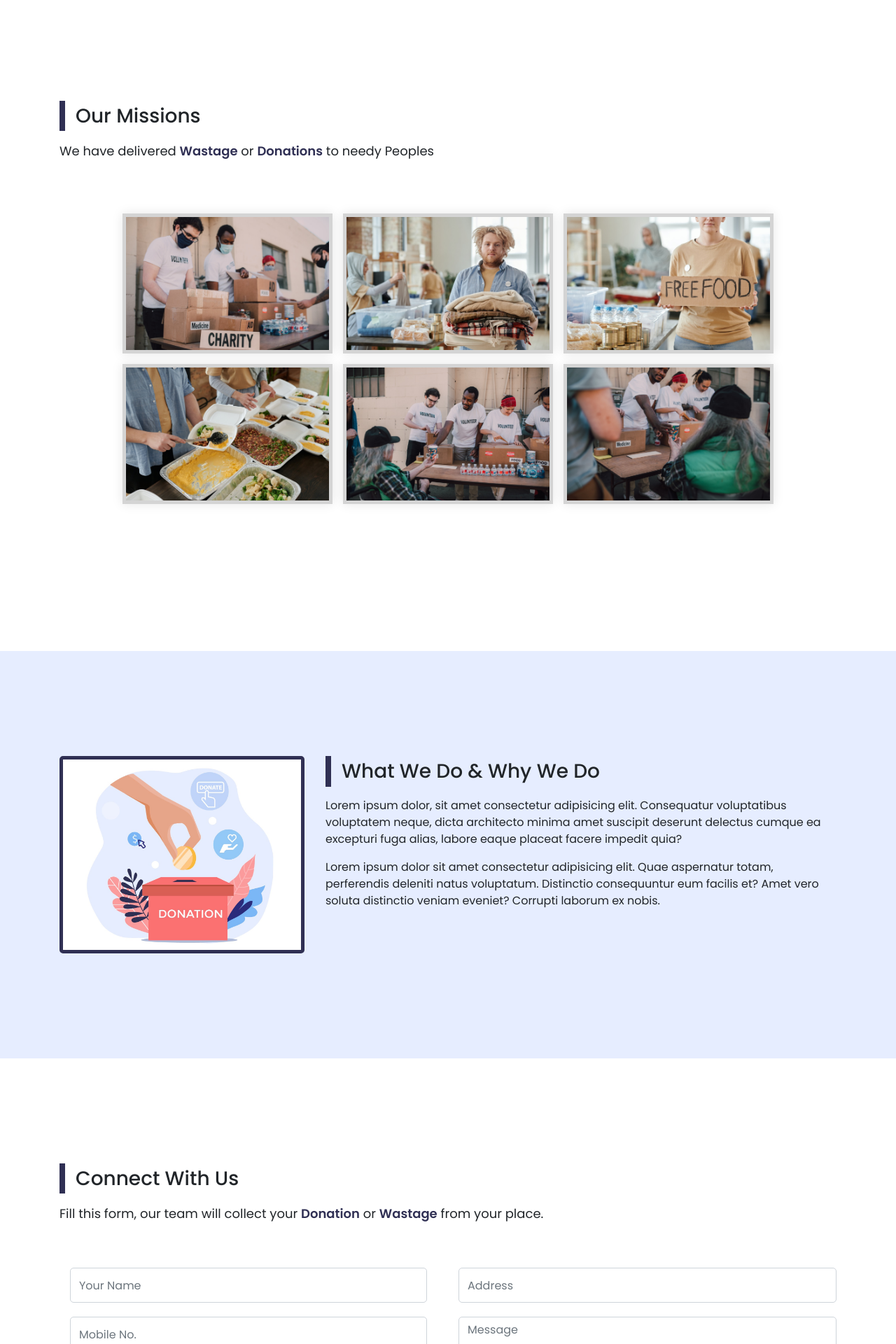
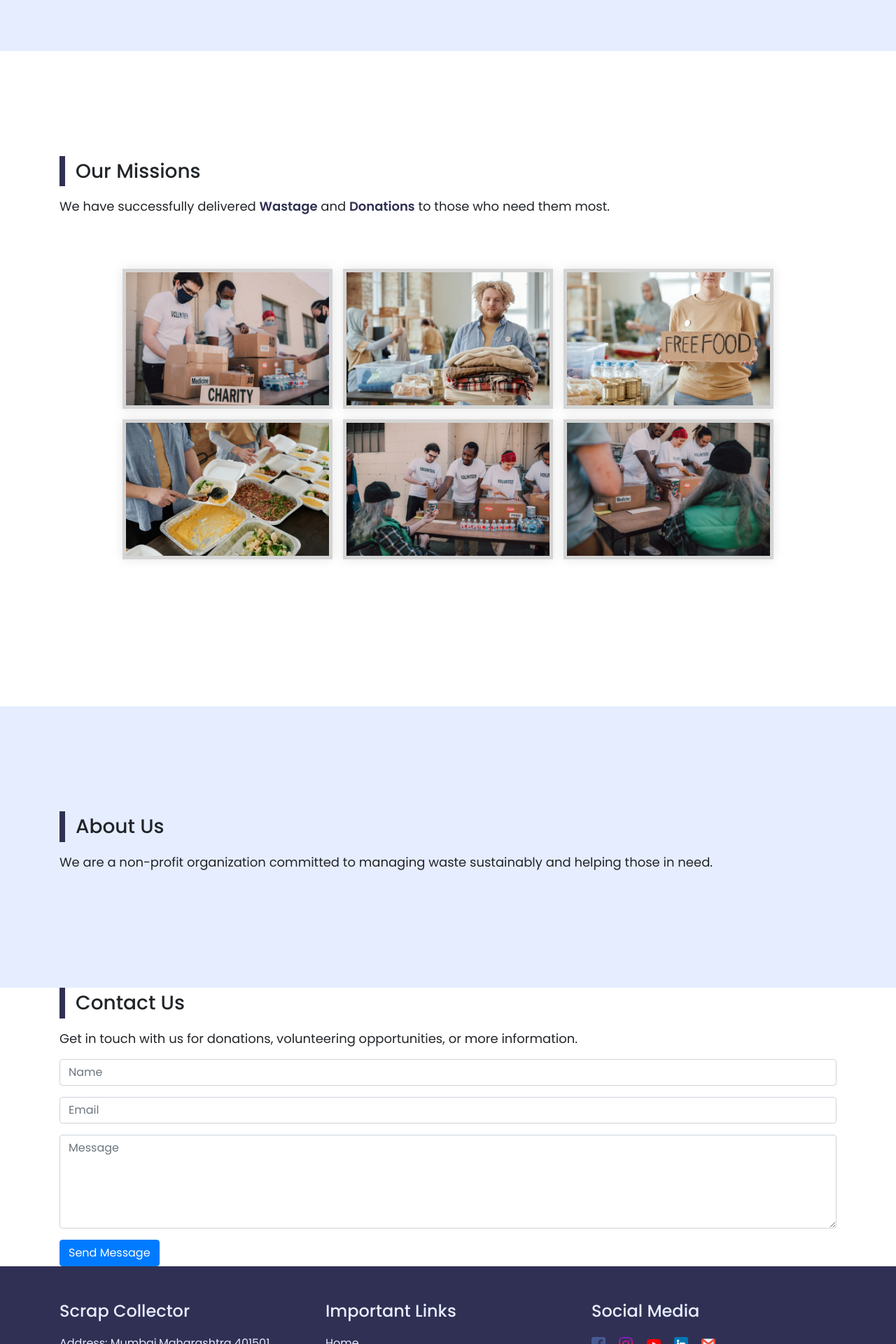
Before and after one commit to amal4510/Scrap-Store-, a Flask app: page / in a window 1280 px wide. Shown: the part 2040-3960 px from the top of the page at 70% size. Run offline with Flask 3, Linux system fonts and the light colour scheme.

Commit message:
Update index.html

```diff
--- a/templates/index.html
+++ b/templates/index.html
@@ -20,7 +20,7 @@
         <header>
             <div class="container">
                 <nav class="navbar navbar-expand-lg navbar-dark">
-                    <a class="navbar-brand" href="#home">Scrap Collector</a>
+                    <a class="navbar-brand" href="#home">Scrapify</a>
                     <button class="navbar-toggler" type="button" data-toggle="collapse"
                         data-target="#navbarSupportedContent" aria-controls="navbarSupportedContent"
                         aria-expanded="false" aria-label="Toggle navigation">
@@ -80,8 +80,9 @@
                     <div class="col-lg-6 align-item-center">
                         <div class="home-info">
                             <h1>Alone we can do little, together we can do so much</h1>
-                            <h2>We <span>Scrap Collector foundation</span> manage wastage for needy peoples</h2>
-                            <p>Lorem ipsum dolor sit amet consectetur adipisicing elit. Id nobis voluptates modi.</p>
+                            <h2>We <span>Scrap Collector foundation</span> manage waste for those in need</h2>
+                            <p>Our mission is to bridge the gap between those with surplus items and communities in
+                                need. We collect donations and ensure they reach the right hands.</p>
                             <div class="buttons">
                                 <a href="#contact" class="btn1">Donate now</a>
                             </div>
@@ -100,14 +101,14 @@
     <section class="don-sec" id="donation">
         <div class="container">
             <div class="heading">
-                <h2>We Manage Wastage or Donation like..</h2>
+                <h2>We Manage Waste or Donations like..</h2>
             </div>
             <div class="row">
                 <div class="col-lg-4">
                     <div class="don-box">
                         <img src="{{url_for('static', filename='img/don/clothing.png')}}" alt="Clothes">
                         <h3>Clothes</h3>
-                        <p>Lorem ipsum dolor sit amet consectetur.</p>
+                        <p>Gently used clothes are collected and distributed to those in need.</p>
                         <a href="#contact" class="btn1">Donate Now</a>
                     </div>
                 </div>
@@ -115,7 +116,7 @@
                     <div class="don-box">
                         <img src="{{url_for('static', filename='img/don/sneakers.png')}}" alt="Footwear">
                         <h3>Footwear</h3>
-                        <p>Lorem ipsum dolor sit amet consectetur.</p>
+                        <p>Footwear donations help provide essentials to families in need.</p>
                         <a href="#contact" class="btn1">Donate Now</a>
                     </div>
                 </div>
@@ -123,7 +124,7 @@
                     <div class="don-box">
                         <img src="{{url_for('static', filename='img/don/salary.png')}}" alt="Fund">
                         <h3>Fund</h3>
-                        <p>Lorem ipsum dolor sit amet consectetur.</p>
+                        <p>Your monetary donations go directly towards relief efforts.</p>
                         <a href="#contact" class="btn1">Donate Now</a>
                     </div>
                 </div>
@@ -131,15 +132,15 @@
                     <div class="don-box">
                         <img src="{{url_for('static', filename='img/don/gadgets.png')}}" alt="Gadgets">
                         <h3>Gadgets</h3>
-                        <p>Lorem ipsum dolor sit amet consectetur.</p>
+                        <p>Old electronics and gadgets are refurbished and provided to underserved communities.</p>
                         <a href="#contact" class="btn1">Donate Now</a>
                     </div>
                 </div>
                 <div class="col-lg-4">
                     <div class="don-box">
                         <img src="{{url_for('static', filename='img/don/book.png')}}" alt="Stationery">
-                        <h3>Stationary</h3>
-                        <p>Lorem ipsum dolor sit amet consectetur.</p>
+                        <h3>Stationery</h3>
+                        <p>Notebooks, pens, and other school supplies for students in need.</p>
                         <a href="#contact" class="btn1">Donate Now</a>
                     </div>
                 </div>
@@ -147,7 +148,7 @@
                     <div class="don-box">
                         <img src="{{url_for('static', filename='img/don/shopping-bag.png')}}" alt="Food">
                         <h3>Food</h3>
-                        <p>Lorem ipsum dolor sit amet consectetur.</p>
+                        <p>Non-perishable food donations support families facing food insecurity.</p>
                         <a href="#contact" class="btn1">Donate Now</a>
                     </div>
                 </div>
@@ -159,7 +160,8 @@
         <div class="container">
             <div class="heading">
                 <h2>Our Missions</h2>
-                <p>We have delivered <span>Wastage</span> or <span>Donations</span> to needy Peoples</p>
+                <p>We have successfully delivered <span>Wastage</span> and <span>Donations</span> to those who need them
+                    most.</p>
             </div>
             <div class="gallery-sec">
                 <div class="container">
@@ -180,7 +182,7 @@
                 </div>
                 <div class="pop-image">
                     <span>&times;</span>
-                    <img src="{{url_for('static', filename='img/gallery/1.jpg')}}" alt="Gallery Image">
+                    <img src="{{url_for('static', filename='img/miss/1.jpg')}}" alt="Selected Mission">
                 </div>
             </div>
         </div>
@@ -188,83 +190,33 @@
 
     <section class="about-sec" id="about">
         <div class="container">
-            <div class="row">
-                <div class="col-lg-4 about-img">
-                    <img src="{{url_for('static', filename='img/img-2.jpeg')}}" alt="About Us">
-                </div>
-                <div class="col-lg-8 order-first order-lg-last">
             <div class="heading">
-                        <h2>What We Do & Why We Do</h2>
-                    </div>
-                    <p>Lorem ipsum dolor, sit amet consectetur adipisicing elit. Consequatur voluptatibus voluptatem
-                        neque, dicta architecto minima amet suscipit deserunt delectus cumque ea excepturi fuga alias,
-                        labore eaque placeat facere impedit quia?</p>
-                    <p>Lorem ipsum dolor sit amet consectetur adipisicing elit. Quae aspernatur totam, perferendis
-                        deleniti natus voluptatum. Distinctio consequuntur eum facilis et? Amet vero soluta distinctio
-                        veniam eveniet? Corrupti laborum ex nobis.</p>
-                </div>
+                <h2>About Us</h2>
+                <p>We are a non-profit organization committed to managing waste sustainably and helping those in need.
+                </p>
             </div>
         </div>
     </section>
 
-    <!-- Contact Section -->
-    <section class="contact-section" id="contact">
+    <section class="contact" id="contact">
         <div class="container">
             <div class="heading">
-                <h2>Connect With Us</h2>
-                <p>Fill this form, our team will collect your <span>Donation</span> or <span>Wastage</span> from your
-                    place.</p>
+                <h2>Contact Us</h2>
+                <p>Get in touch with us for donations, volunteering opportunities, or more information.</p>
             </div>
-            <div class="row">
-                <div class="col-lg-12 mt-5">
-                    <form class="contact-form">
-                        <div class="row">
-                            <div class="col-lg-12">
-                                <div class="row">
-                                    <div class="col-lg-6">
-                                        <div class="col-lg-12">
+            <div class="contact-form">
+                <form action="#">
                     <div class="form-group">
-                                                <input type="text" class="form-control" placeholder="Your Name"
-                                                    required>
-                                            </div>
-                                        </div>
-                                        <div class="col-lg-12">
-                                            <div class="form-group">
-                                                <input type="tel" class="form-control" placeholder="Mobile No."
-                                                    required>
-                                            </div>
-                                        </div>
-                                        <div class="col-lg-12">
-                                            <div class="form-group">
-                                                <select name="donation" id="donation" required>
-                                                    <option value="">Choose Donation or Wastage</option>
-                                                    <option value="food">Food</option>
-                                                    <option value="clothes">Clothes</option>
-                                                    <option value="footwear">Footwear</option>
-                                                    <option value="books">Books</option>
-                                                    <option value="fund">Fund</option>
-                                                    <option value="gadget">Ele. Gadgets</option>
-                                                </select>
-                                            </div>
-                                        </div>
-                                    </div>
-                                    <div class="col-lg-6">
-                                        <div class="form-group">
-                                            <input type="text" class="form-control" placeholder="Address" required>
+                        <input type="text" class="form-control" id="name" placeholder="Name">
                     </div>
                     <div class="form-group">
-                                            <textarea class="form-control" name="text" id="" cols="90" rows="1"
-                                                placeholder="Message" required></textarea>
+                        <input type="email" class="form-control" id="email" placeholder="Email">
                     </div>
+                    <div class="form-group">
+                        <textarea class="form-control" rows="5" id="message" placeholder="Message"></textarea>
                     </div>
-                                    <div class="col-md-12 mt-3">
-                                        <button type="submit" class="btn1 mt-5">Submit Details</button>
-                                    </div>
-                                </div>
-                            </div>
-                        </div>
+                    <button type="submit" class="btn btn-primary">Send Message</button>
                 </form>
-                </div>
             </div>
         </div>
     </section>
```
Lines whose indentation alone changed are shown as unchanged.
